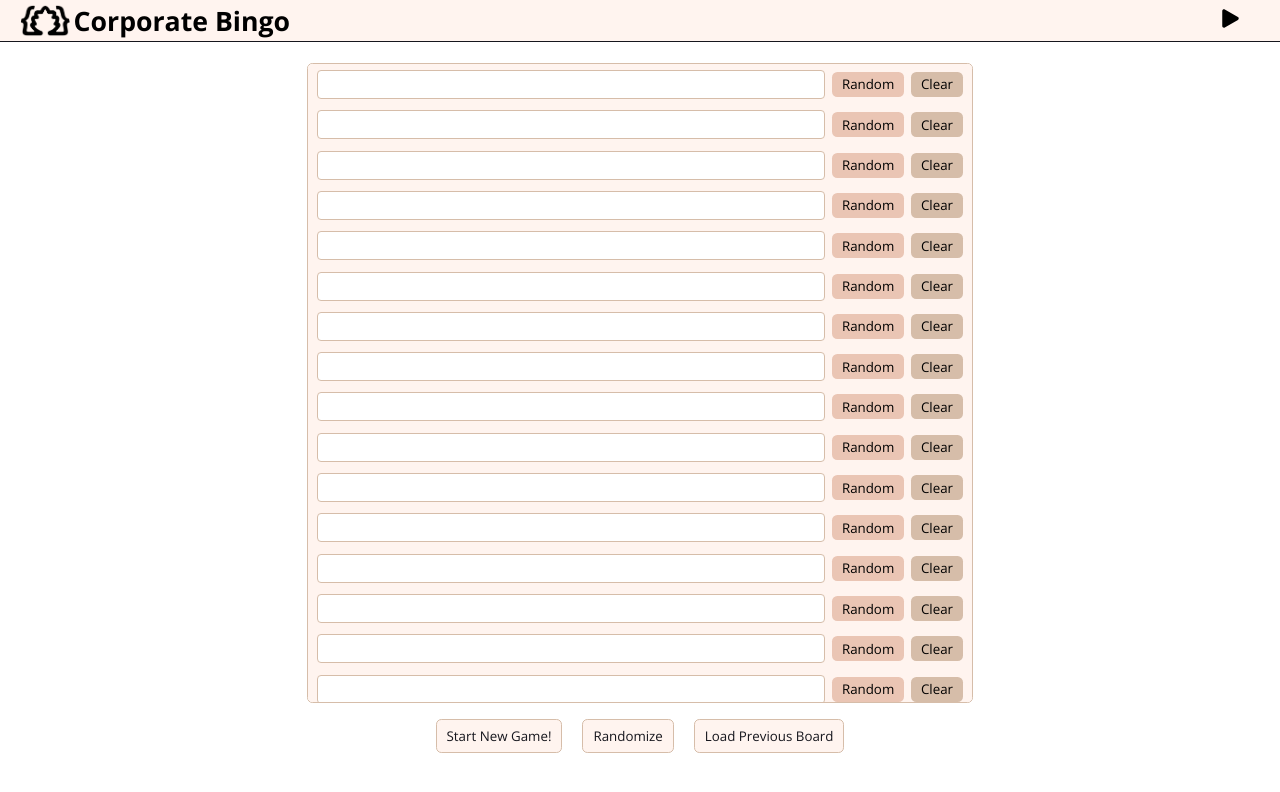
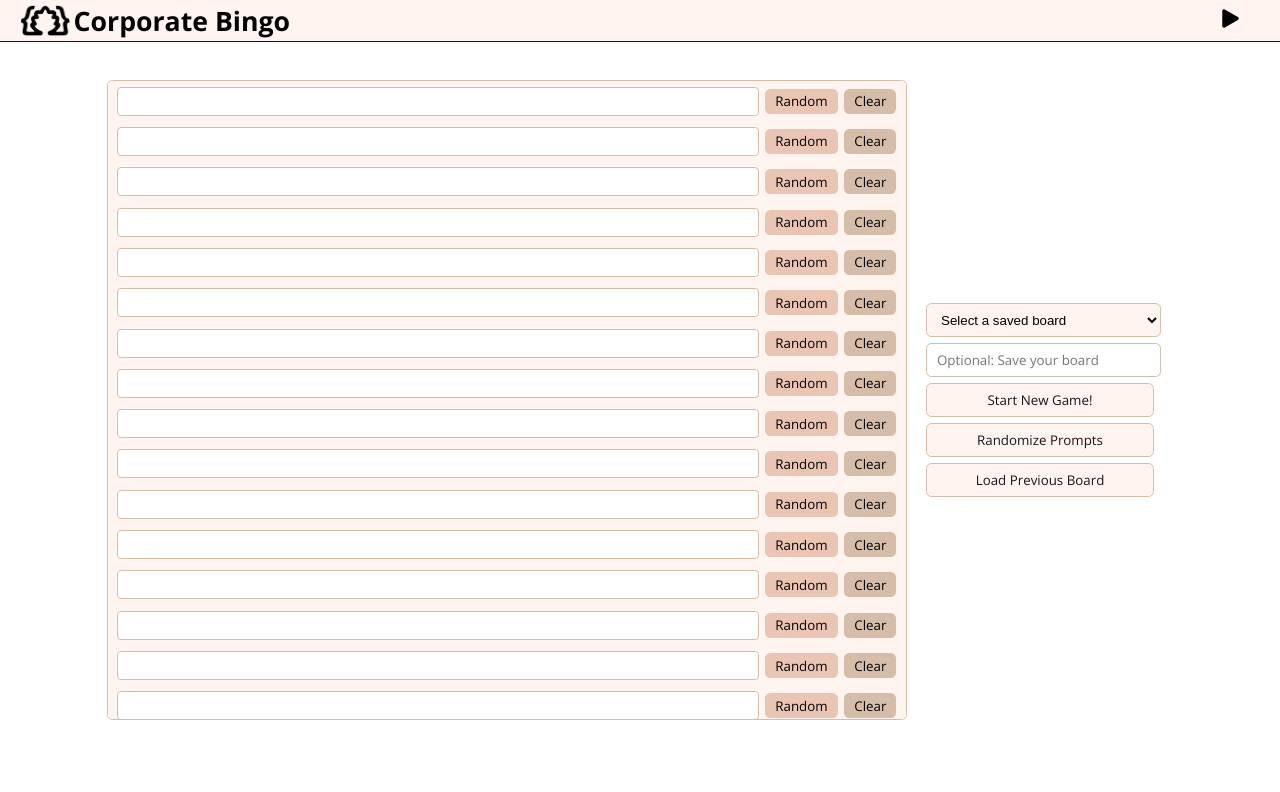
Before and after one commit to LocalNewsTV/corporate-bingo, a React (Vite) app: page / in a window 1280 px wide. Shown: the top 792 px of the page. Built offline with nearby package versions, Linux system fonts and the light colour scheme.

Commit message:
Add method to save board by name

```diff
--- a/src/common/BoardHelper.ts
+++ b/src/common/BoardHelper.ts
@@ -1,4 +1,6 @@
+import { v4 as uuidv4 } from "uuid";
 import BingoCard from "../types/BingoCard";
+import SavedBingoCard from "../types/SavedBingoCard";
 import prompts from "./prompts"
 
 const FREE_SPACE: BingoCard = {
@@ -28,8 +30,34 @@ class BoardHelper {
    * @desc Saves users prompts to localStorage
    * @param userPrompts Users array of prompts
    */
-  static saveUserPrompts(userPrompts: Array<string>): void {
-    localStorage.setItem("userPrompts", JSON.stringify(userPrompts))
+  static saveUserPrompts(userPrompts: Array<string>, boardName: string): void {
+    const storedUserCards = localStorage.getItem("userBingoCards")
+    console.log("Board name: ", boardName)
+    const userBoard: SavedBingoCard = {
+      id: uuidv4(),
+      boardName: boardName,
+      bingoCard: userPrompts
+    }
+    if (storedUserCards) {
+      const parsedUserCards: SavedBingoCard[] = JSON.parse(storedUserCards) as SavedBingoCard[];
+      let didUpdate = false;
+      for (let i = 0; i < parsedUserCards.length; i++) {
+        console.log(parsedUserCards[i].boardName)
+        if (parsedUserCards[i].boardName === boardName) {
+          parsedUserCards[i].bingoCard = userBoard.bingoCard;
+          console.log("Match on BoardName", boardName)
+          didUpdate = true;
+        }
+      }
+      if (!didUpdate) {
+        console.log("no match on", boardName)
+        parsedUserCards.push(userBoard);
+      }
+      localStorage.setItem("userBingoCards", JSON.stringify(parsedUserCards))
+    } else {
+      localStorage.setItem("userBingoCards", JSON.stringify([userBoard]));
+    }
+
   }
   /**
    * @desc Creates set of BingoCards using the built-in prompts
--- a/src/components/views/Main/Main.tsx
+++ b/src/components/views/Main/Main.tsx
@@ -15,9 +15,9 @@ const Main = ({ setup, stateToggle }: PropTypes) => {
   const handleLoadButton = () => {
     setTextPrompts(BoardHelper.loadFromUserSaved())
   }
-  const handlePlayButton = () => {
+  const handlePlayButton = (boardName: string) => {
     if ([...new Set(textPrompts)].length == 24) {
-      BoardHelper.saveUserPrompts(textPrompts);
+      if (boardName) { BoardHelper.saveUserPrompts(textPrompts, boardName); }
       setPrompts(BoardHelper.generateBoard(textPrompts))
       stateToggle();
     } else {
--- a/src/components/views/Setup/Setup.style.ts
+++ b/src/components/views/Setup/Setup.style.ts
@@ -18,20 +18,20 @@ export const ViewContainer = styled.div`
   display: flex;
   min-height:95vh;
   width: 100%;
-  max-width: 500pt;
+  max-width: 800pt;
   box-sizing: border-box;
   align-items: center;
   justify-content: center;
-  flex-direction: column;
+  flex-direction: row;
 `;
 
 export const ButtonContainer = styled.div`
-  & > button:nth-of-type(2) {
-    margin: 0 1.5em;
-  }
   display: flex;
+  flex-direction: column;
   width: 100%;
-  justify-content: center;
+  max-width: 200pt;
+
+  justify-content: left;
   box-sizing: border-box;
   padding: 0 1em;
 
@@ -41,6 +41,7 @@ export const ButtonContainer = styled.div`
     padding: 0 0.75em;
     border: 1pt solid ${cozyFive};
     border-radius: 4pt;
+    margin: 0.25em;
     background-color: ${cozyOne};
   }
   button:hover {
@@ -48,3 +49,37 @@ export const ButtonContainer = styled.div`
     background-color: ${cozyFour};
   }
 `
+
+export const StyledSelect = styled.select`
+  padding: 0 0.75em;
+  box-sizing: border-box;
+  width: 100%;
+  min-height: 25pt;
+  border-radius: 4pt;
+  margin: 0.25em;
+  border: 1pt solid ${cozyFive};
+  background-color: ${cozyOne};
+  &:hover {
+    cursor: pointer;
+  }
+`;
+
+export const StyledTextInput = styled.input`
+  border: 1pt solid ${cozyFive};
+  background-color: white; //${cozyOne};
+  padding: 0 0.75em;
+  box-sizing: border-box;
+  width: 100%;
+  min-height: 25pt;
+  border-radius: 4pt;
+  margin: 0.25em;
+  &:focus {
+    outline: none;
+  }
+`;
+
+export const StyledOption = styled.option`
+  &:hover {
+    cursor: pointer;
+  }
+`
--- a/src/components/views/Setup/Setup.tsx
+++ b/src/components/views/Setup/Setup.tsx
@@ -1,15 +1,18 @@
+import { ChangeEvent, useState } from "react";
 import PromptCustomizer from "../../PromptCustomizer/PromptCustomizer";
-import { ButtonContainer, StyledUl, ViewContainer } from "./Setup.style";
+import { ButtonContainer, StyledOption, StyledSelect, StyledTextInput, StyledUl, ViewContainer } from "./Setup.style";
 
 type PropTypes = {
   textPrompts: string[]
   textPromptHandler: (index: number, newVal: string) => void
-  handlePlayButton: () => void;
+  handlePlayButton: (boardName: string) => void;
   handleAllRandom: () => void;
   loadUserPrompts: () => void;
 }
 const Setup = ({ textPrompts, textPromptHandler, handlePlayButton, handleAllRandom, loadUserPrompts }: PropTypes) => {
   const disabled = localStorage.getItem("userPrompts") === null;
+  const [boardName, setBoardName] = useState<string>("");
+  const handleChange = (evt: ChangeEvent<HTMLInputElement>) => setBoardName(evt.target.value);
   return (
     <ViewContainer>
       <StyledUl>
@@ -22,8 +25,20 @@ const Setup = ({ textPrompts, textPromptHandler, handlePlayButton, handleAllRand
           />))}
       </StyledUl>
       <ButtonContainer>
-        <button onClick={handlePlayButton}>Start New Game!</button>
-        <button onClick={handleAllRandom}>Randomize</button>
+        <StyledSelect>
+          <StyledOption value="">Select a saved board</StyledOption>
+          <StyledOption>Hi</StyledOption>
+          <StyledOption>Bye</StyledOption>
+          <StyledOption>Salut</StyledOption>
+        </StyledSelect>
+        <StyledTextInput
+          type="text"
+          placeholder="Optional: Save your board"
+          onChange={handleChange}
+          value={boardName}
+        />
+        <button onClick={handlePlayButton.bind(this, boardName)}>Start New Game!</button>
+        <button onClick={handleAllRandom}>Randomize Prompts</button>
         <button onClick={loadUserPrompts} disabled={disabled}>Load Previous Board</button>
       </ButtonContainer>
     </ViewContainer>
```
